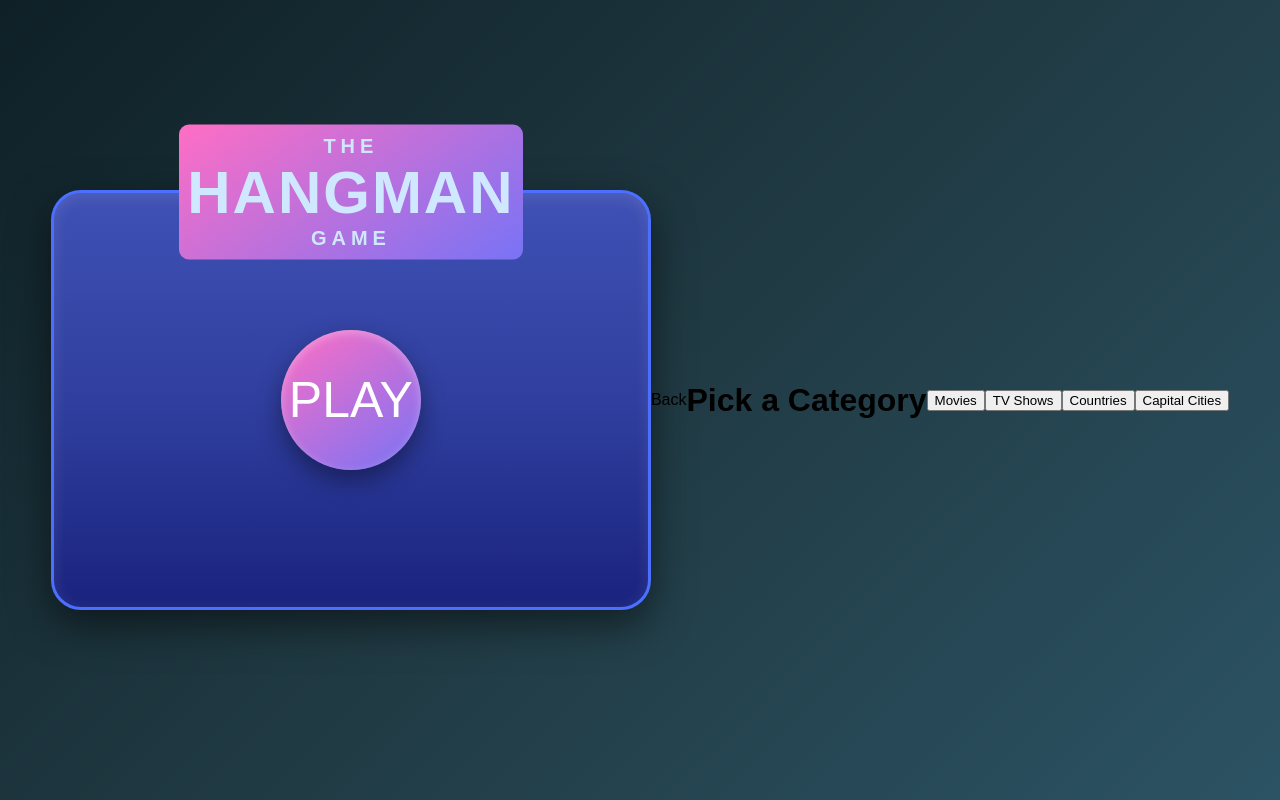
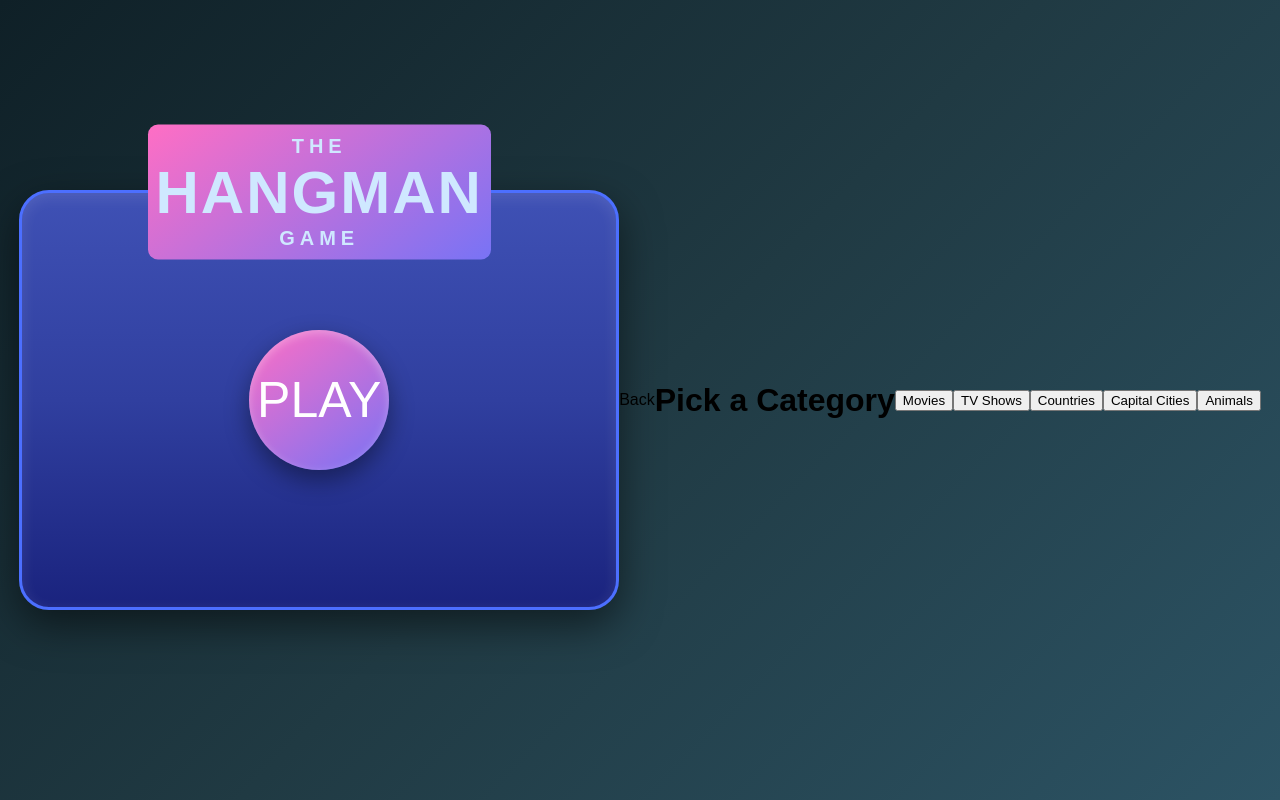
Before and after one commit to lazicddavid/hangman_game, a plain HTML site: page index.html in a window 1280 px wide. Drawn offline with Linux system fonts and the light colour scheme.

Commit message:
Added   <button>Animals</button>

```diff
--- a/index.html
+++ b/index.html
@@ -23,6 +23,7 @@
     <button>TV Shows</button>
     <button>Countries</button>
     <button>Capital Cities</button>
+    <button>Animals</button>
     <script type="module" src="script.js"></script>
   </body>
 </html>
```
